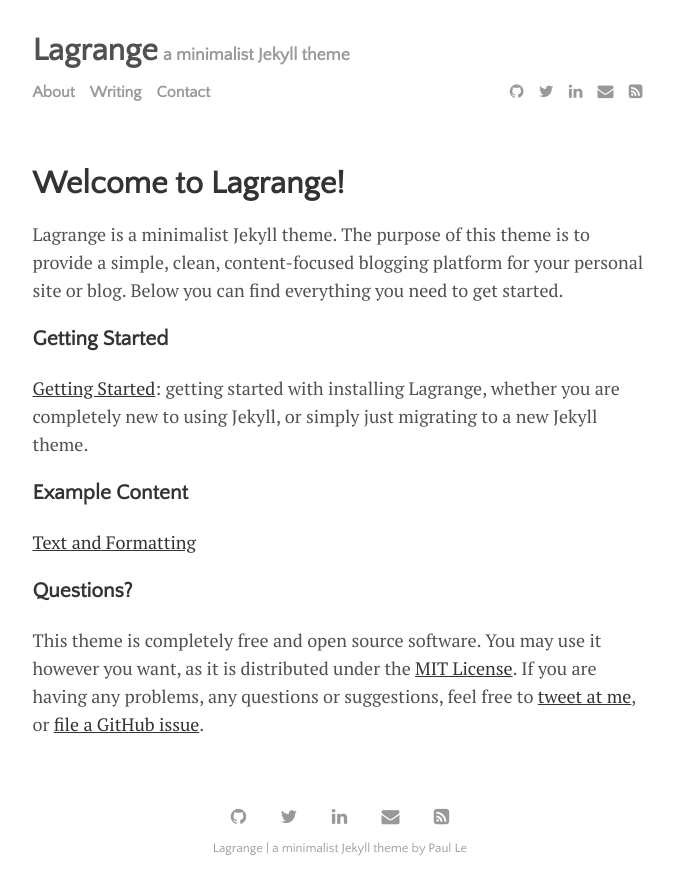
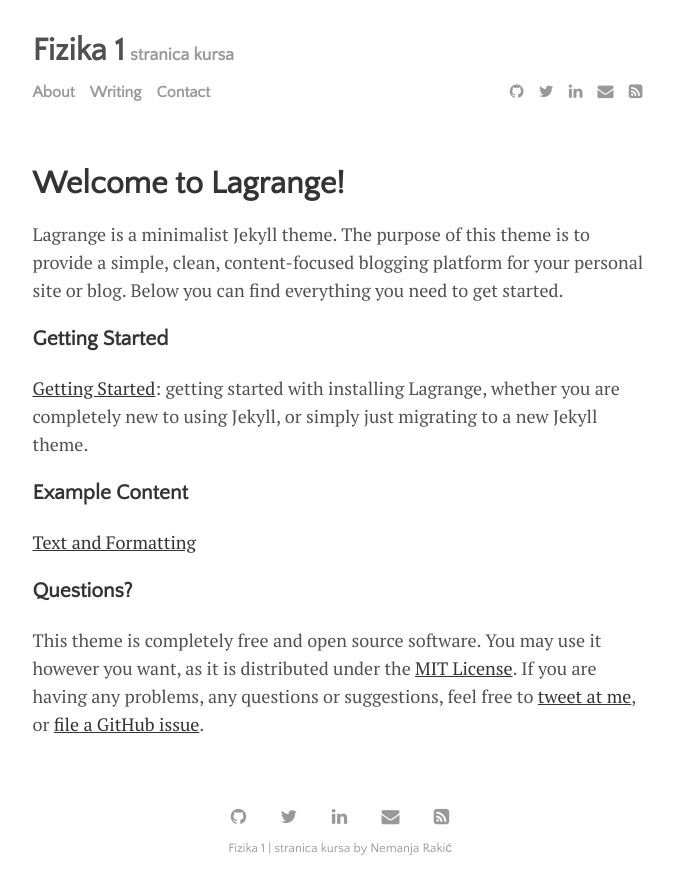
Before and after one commit to yukawa1/fizika, a Jekyll site: the page built from menu/about.md, in a window 1280 px wide. Shown: the top 895 px of the page, without its empty margins (300-974 px from the left). Built offline with Jekyll 4.4.1, drawn with Linux system fonts in a browser that asks for light colours.

Commit message:
whatever

```diff
--- a/_config.yml
+++ b/_config.yml
@@ -20,9 +20,9 @@ permalink:           none
 plugins:             [jekyll-paginate, jekyll-sitemap, jekyll-feed, jekyll-seo-tag]
 
 # Customise atom feed settings (this is where Jekyll-Feed gets configuration information)
-title:		           'Lagrange'
-description:	       'a minimalist Jekyll theme'
-author:              'Paul Le'
+title:		           'Fizika 1'
+description:	       'stranica kursa'
+author:              'Nemanja Rakić'
 
 # RSS 2.0 can be used instead of Atom by uncommenting following two lines
 #feed:
```
